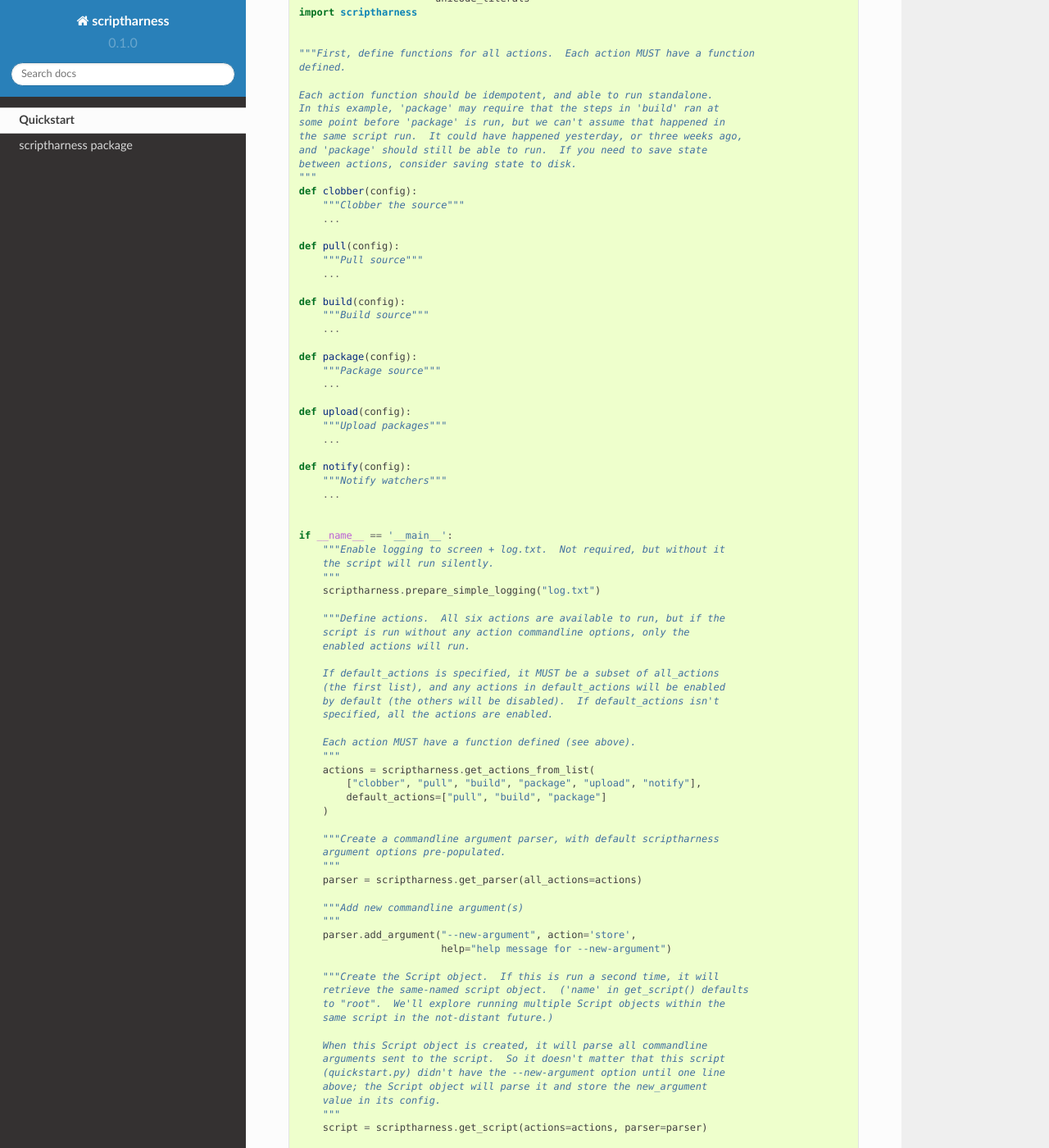
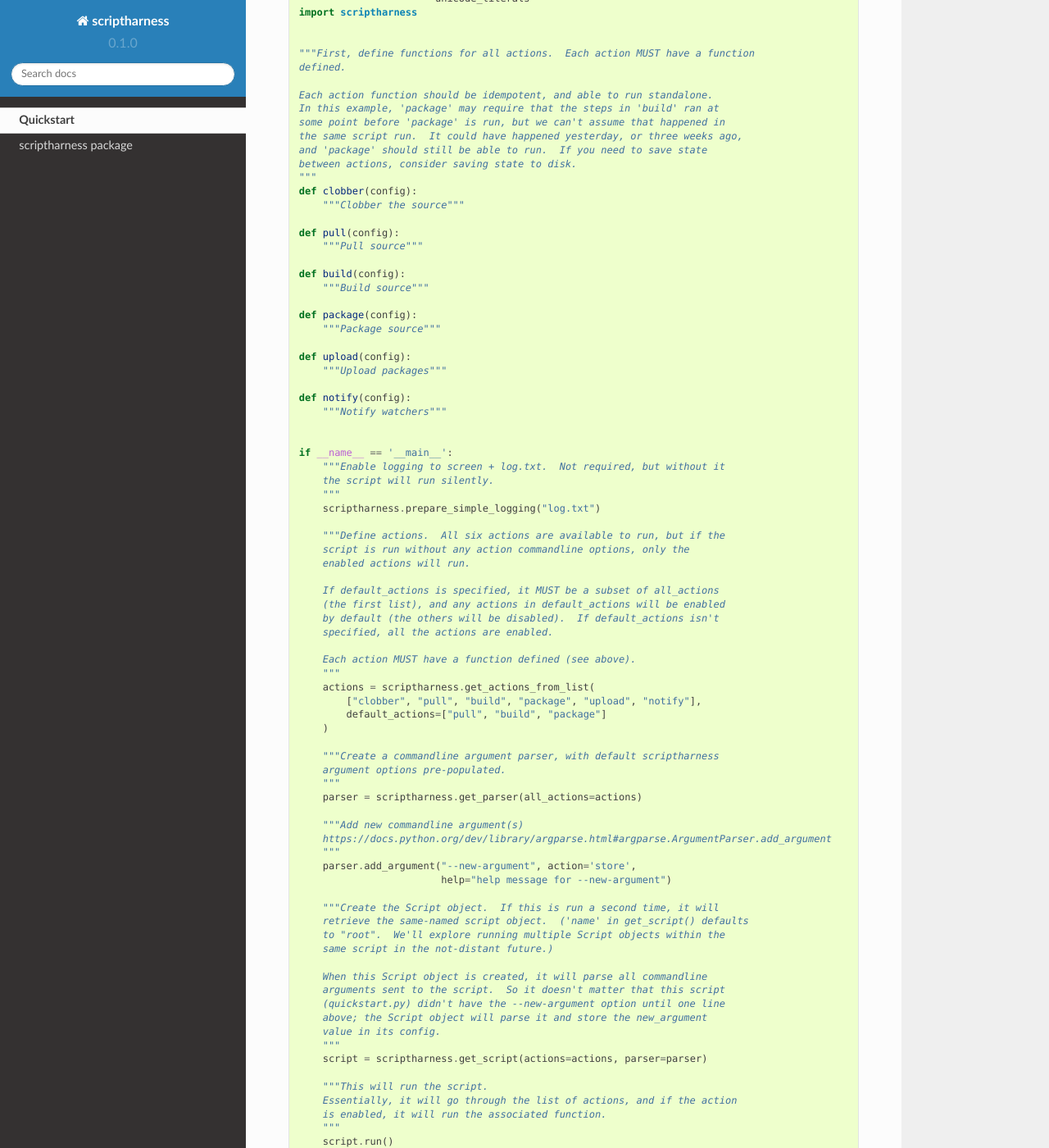
Before and after one commit to scriptharness/python-scriptharness, a Sphinx documentation site: the page built from docs/quickstart.rst, in a window 1280 px wide and 1400 px high, scrolled down 382 px. Shown: the whole window at 82% size. Built offline with Sphinx 7.4.7 and the Read the Docs theme 2.0.0, drawn with Linux system fonts in a browser that asks for light colours; some of the changed lines change nothing that is shown.

Commit message:
update quickstart.rst

```diff
--- a/docs/quickstart.rst
+++ b/docs/quickstart.rst
@@ -32,27 +32,21 @@ Here's an example script.  The file is also viewable here_.
     """
     def clobber(config):
         """Clobber the source"""
-        ...
 
     def pull(config):
         """Pull source"""
-        ...
 
     def build(config):
         """Build source"""
-        ...
 
     def package(config):
         """Package source"""
-        ...
 
     def upload(config):
         """Upload packages"""
-        ...
 
     def notify(config):
         """Notify watchers"""
-        ...
 
 
     if __name__ == '__main__':
@@ -83,6 +77,7 @@ Here's an example script.  The file is also viewable here_.
         parser = scriptharness.get_parser(all_actions=actions)
 
         """Add new commandline argument(s)
+        https://docs.python.org/dev/library/argparse.html#argparse.ArgumentParser.add_argument
         """
         parser.add_argument("--new-argument", action='store',
                             help="help message for --new-argument")
```
